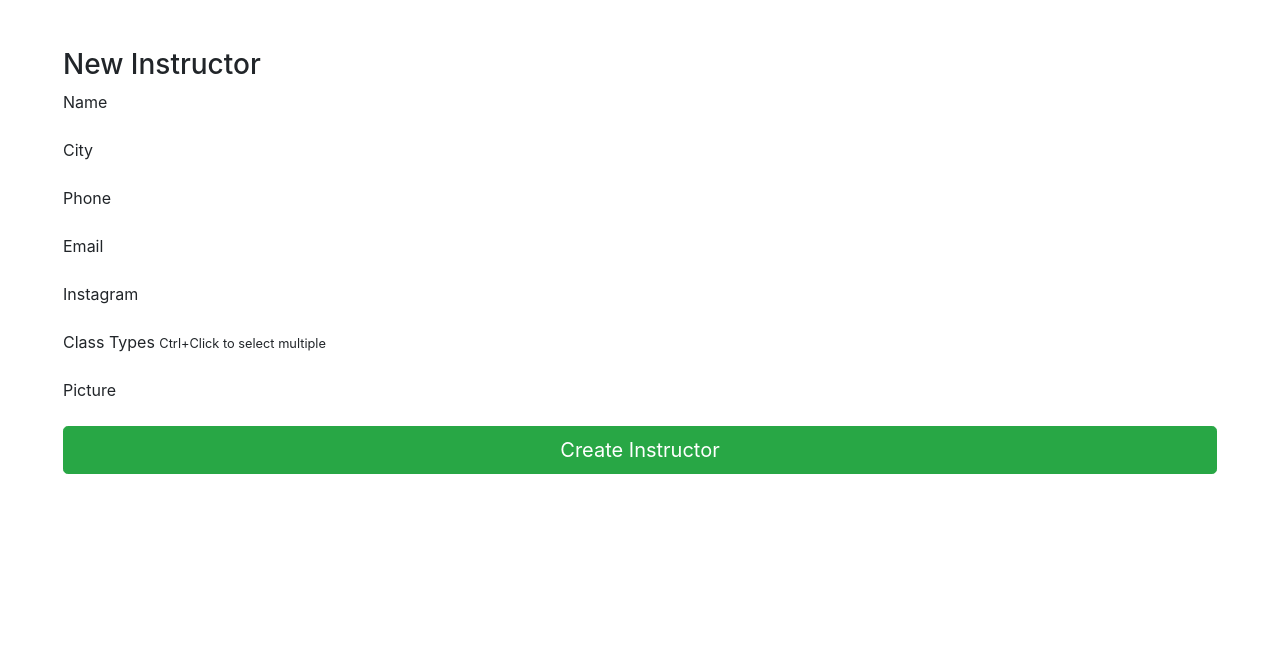
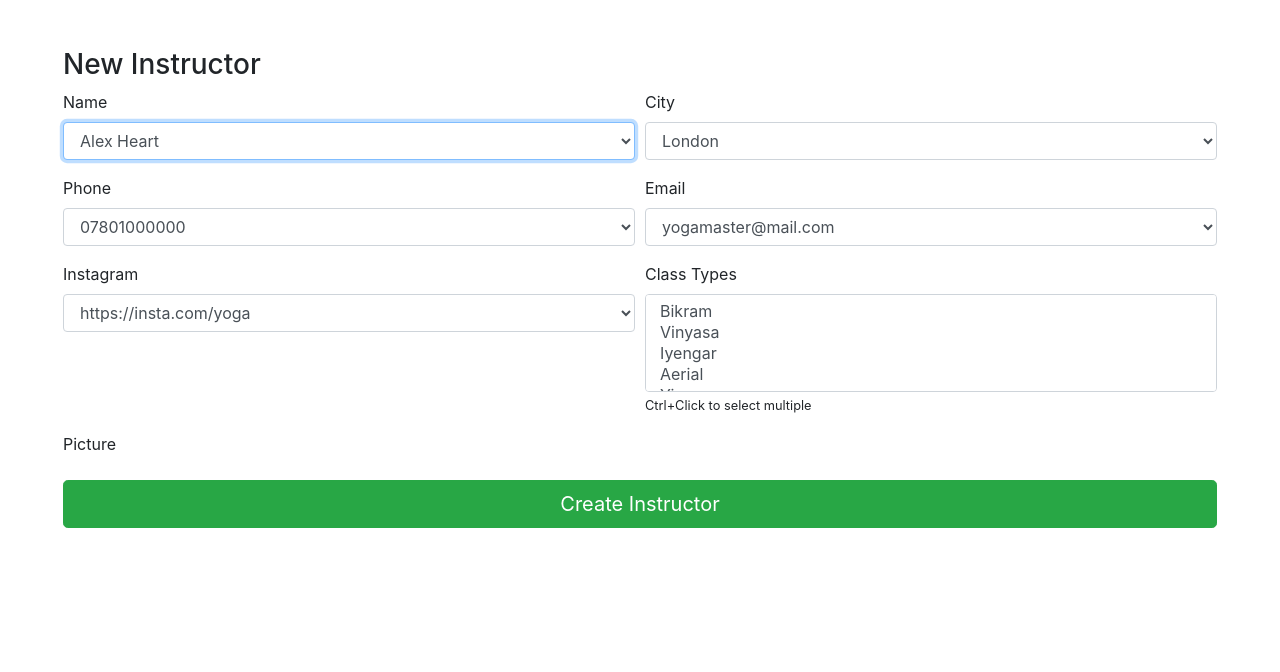
Before and after one commit to lawcia/yoga-class-booking-site, a Flask app: page /instructors/create in a window 1280 px wide. Shown: the part 56-728 px from the top of the page. Run offline with Flask 2, Linux system fonts and the light colour scheme; some libraries are stand-ins or nearby versions.

Commit message:
create form and template for create a new instructor

```diff
--- a/app.py
+++ b/app.py
@@ -1,9 +1,10 @@
-from flask import Flask, render_template, send_from_directory
+from flask import Flask, render_template, send_from_directory, redirect, request, flash
 from flask_sqlalchemy import SQLAlchemy
 from flask_migrate import Migrate
 from flask.cli import AppGroup
 from werkzeug.utils import secure_filename
 from config import Config
+from forms import CreateInstructorForm
 
 app = Flask(__name__)
 seed_cli = AppGroup('seed')
@@ -145,9 +146,13 @@ def list_instructors():
 def list_venues():
     return render_template('pages/venues.html', venues=Venue.query.all())
 
-@app.route('/instructors/create')
+@app.route('/instructors/create', methods=['GET', 'POST'])
 def create_instructors():
-    return render_template('forms/instructor.html')
+    form = CreateInstructorForm()
+    if request.method == 'POST' and form.validate_on_submit():
+        print(form.name.data)
+        return redirect('/')
+    return render_template('forms/instructor.html', form=form)
 
 @app.route('/instructors/<id>')
 def instructor(id):
--- a/config.py
+++ b/config.py
@@ -4,7 +4,6 @@ from dotenv import load_dotenv
 
 load_dotenv()
 
-SECRET_KEY = os.urandom(32)
 basedir = os.path.abspath(os.path.dirname(__file__))
 FLASK_ENV = os.getenv('FLASK_ENV')
 
@@ -24,3 +23,4 @@ class Config(object):
   SQLALCHEMY_TRACK_MODIFICATIONS = False
   UPLOAD_FOLDER = basedir + '/assets'
   ALLOWED_EXTENSIONS = {'png', 'jpg', 'jpeg'}
+  SECRET_KEY = os.urandom(32)
--- a/forms.py
+++ b/forms.py
@@ -1,4 +1,24 @@
-from wtforms import Form, StringField, validators
+from wtforms import SelectField, validators, SubmitField, SelectMultipleField
+from flask_wtf import FlaskForm
 
-class CreateInstructorForm(Form):
-  name = StringField('Name', [validators.Length(min=2, max=300), validators.DataRequired('You must enter a name')])
+class CreateInstructorForm(FlaskForm):
+  name = SelectField('Name', choices=[('Alex Heart', 'Alex Heart'), ('Sam Doe', 'Sam Doe'), ('Noah Smith', 'Noah Smith'), ('Toyah Tyler', 'Toyah Tyler')])
+  city = SelectField('City', choices=[('london', 'London'), ('bristol', 'Bristol'), ('brighton', 'Brighton')])
+  phone = SelectField('Phone', choices=[('07801000000','07801000000'), ('07802000000','07802000000'), ('07803000000','07803000000'), ('07804000000','07804000000'), ('07805000000','07805000000')])
+  email = SelectField('Email', choices=[
+    ('yogamaster@mail.com', 'yogamaster@mail.com'),
+    ('fityoga@mail.com', 'fityoga@mail.com'),
+    ('yoga@mail.com', 'yoga@mail.com'),
+    ('ayogateacher@mail.com', 'ayogateacher@mail.com')
+  ])
+  instagram = SelectField('Instagram', choices=[
+    ('https://insta.com/yoga', 'https://insta.com/yoga'),
+     ('https://insta.com/angelyoga', 'https://insta.com/angelyoga'),
+        ('https://insta.com/downwarddog', 'https://insta.com/downwarddog'),
+           ('https://insta.com/spinningturtle', 'https://insta.com/spinningturtle'),
+              ('https://insta.com/missmryoga', 'https://insta.com/missmryoga')
+  ])
+  class_types = SelectMultipleField('Class Types', choices=[
+    ('Bikram', 'Bikram'), ('Vinyasa', 'Vinyasa'), ('Iyengar', 'Iyengar'), ('Aerial', 'Aerial'), ('Yin', 'Yin')
+  ])
+  submit = SubmitField(label='Create Instructor')
--- a/templates/forms/instructor.html
+++ b/templates/forms/instructor.html
@@ -1,36 +1,64 @@
-{% extends 'layouts/main.html' %}
+{% extends 'layouts/form.html' %}
 {% block title %}New Instructor{% endblock %}
 {% block content %}
 <div class="form-wrapper p-5">
   <form method="post" class="form">
+    {{ form.csrf_token }}
     <h3 class="form-heading">New Instructor</h3>
-    <div class="form-group">
-      <label for="name">Name</label>
-    </div>
-    <div class="form-group">
-      <label>City</label>
-      <div class="form-inline">
-        <div class="form-group">
-        </div>
+    <div class="form-row">
+      <div class="form-group col-sm-6">
+        {{ form.name.label }}
+        {{ form.name(class_ = 'form-control', autofocus = true) }}
+        {% if form.name.errors %}
+        {% for error in form.name.errors %}<small class="form-text text-muted">{{ error }}</small>{% endfor %}
+    {% endif %}
+      </div>
+      <div class="form-group col-sm-6">
+        {{ form.city.label }}
+        {{ form.city(class_ = 'form-control', autofocus = true) }}
+        {% if form.city.errors %}
+        {% for error in form.city.errors %}<small class="form-text text-muted">{{ error }}</small>{% endfor %}
+    {% endif %}
       </div>
     </div>
-    <div class="form-group">
-      <label for="phone">Phone</label>
+    <div class="form-row">
+    <div class="form-group col-sm-6">
+      {{ form.phone.label }}
+      {{ form.phone(class_ = 'form-control', autofocus = true) }}
+      {% if form.phone.errors %}
+      {% for error in form.phone.errors %}<small class="form-text text-muted">{{ error }}</small>{% endfor %}
+  {% endif %}
     </div>
-    <div class="form-group">
-      <label for="email">Email</label>
+    <div class="form-group col-sm-6">
+      {{ form.email.label }}
+      {{ form.email(class_ = 'form-control', autofocus = true) }}
+      {% if form.email.errors %}
+      {% for error in form.email.errors %}<small class="form-text text-muted">{{ error }}</small>{% endfor %}
+  {% endif %}
     </div>
-    <div class="form-group">
-      <label for="instagram">Instagram</label>
+  </div>
+  <div class="form-row">
+    <div class="form-group col-sm-6">
+      {{ form.instagram.label }}
+      {{ form.instagram(class_ = 'form-control', autofocus = true) }}
+      {% if form.instagram.errors %}
+      {% for error in form.instagram.errors %}<small class="form-text text-muted">{{ error }}</small>{% endfor %}
+  {% endif %}
     </div>
-    <div class="form-group">
-      <label for="class-types">Class Types</label>
+    <div class="form-group col-sm-6">
+      {{ form.class_types.label }}
+      {{ form.class_types(class_ = 'form-control', autofocus = true) }}
+      {% if form.class_types.errors %}
+      {% for error in form.class_types.errors %}<small class="form-text text-muted">{{ error }}</small>{% endfor %}
+  {% endif %}
       <small>Ctrl+Click to select multiple</small>
     </div>
+  </div>
     <div class="form-group">
       <label for="picture">Picture</label>
+
     </div>
-    <input type="submit" value="Create Instructor" class="btn btn-success btn-lg btn-block">
+    {{ form.submit(class_ = 'btn btn-success btn-lg btn-block')}}
   </form>
 </div>
 {% endblock %}
```
Also changed, not shown: 2 other files.
